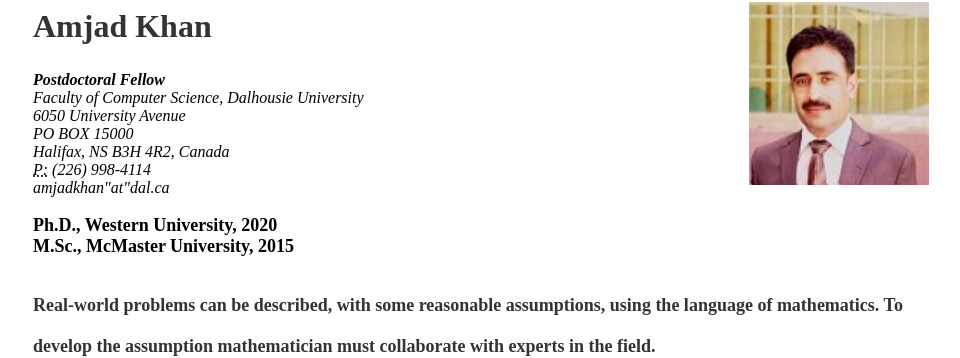
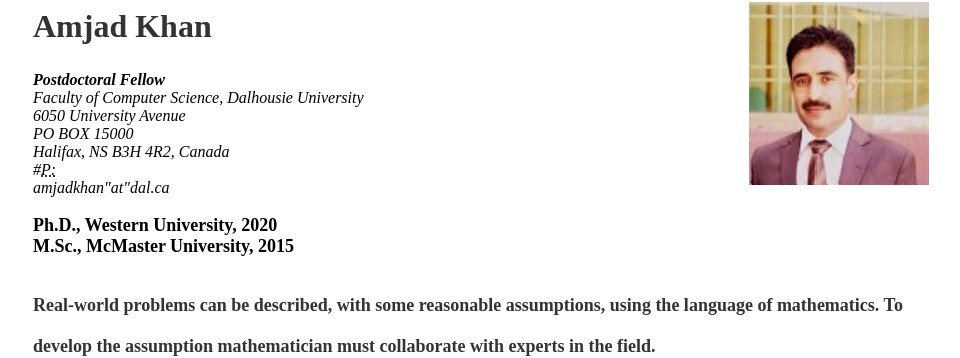
Before and after one commit to MathBioInfo/amjadkhan, a Jekyll site: the page index.html, which Jekyll copies as it is, in a window 1280 px wide. Shown: the part 96-454 px from the top of the page, without its empty margins (159-1119 px from the left). Built offline with Jekyll 4.4.1, drawn with Linux system fonts in a browser that asks for light colours.

Commit message:
Update index.html

```diff
--- a/index.html
+++ b/index.html
@@ -26,7 +26,7 @@
           		6050 University Avenue <br>
           		PO BOX 15000 <br>
 			Halifax, NS B3H 4R2, Canada<br>
-			<abbr title="phone">P:</abbr> (226) 998-4114<br>
+			#<abbr title="phone">P:</abbr> <br>
 			<span class="obfuscate">amjadkhan"at"dal.ca</span>
 			</address>
 			<br><strong> <font size="4"> Ph.D., Western University, 2020
```
